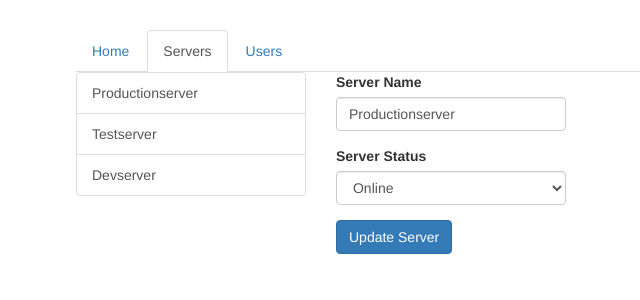
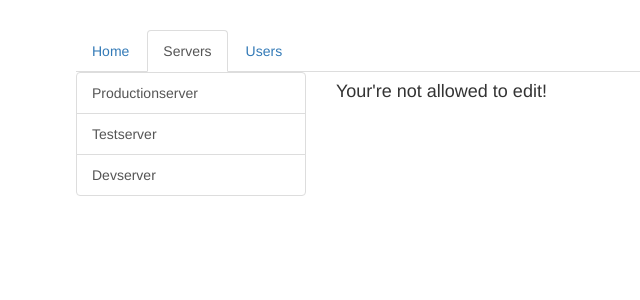
Before and after one commit to Lucaslandivar/Routing-app2, an Angular app in the folder routing-start/: page /servers/1/edit in a window 1280 px wide. Shown: the top 300 px of the page, without its empty margins (189-829 px from the left). Built offline with nearby package versions, Linux system fonts and the light colour scheme.

Commit message:
Using Query Parameters

```diff
--- a/routing-start/src/app/servers/edit-server/edit-server.component.html
+++ b/routing-start/src/app/servers/edit-server/edit-server.component.html
@@ -1,21 +1,22 @@
+<h4 *ngIf="!allowEdit">Your're not allowed to edit!</h4>
+<div *ngIf="allowEdit">
   <div class="form-group">
     <label for="name">Server Name</label>
     <input
       type="text"
       id="name"
       class="form-control"
-    [(ngModel)]="serverName">
+      [(ngModel)]="serverName"
+    />
   </div>
   <div class="form-group">
     <label for="status">Server Status</label>
-  <select
-    id="status"
-    class="form-control"
-    [(ngModel)]="serverStatus">
+    <select id="status" class="form-control" [(ngModel)]="serverStatus">
       <option value="online">Online</option>
       <option value="offline">Offline</option>
     </select>
   </div>
-<button
-  class="btn btn-primary"
-  (click)="onUpdateServer()">Update Server</button>
+  <button class="btn btn-primary" (click)="onUpdateServer()">
+    Update Server
+  </button>
+</div>
--- a/routing-start/src/app/servers/edit-server/edit-server.component.ts
+++ b/routing-start/src/app/servers/edit-server/edit-server.component.ts
@@ -1,7 +1,7 @@
 import { Component, OnInit } from '@angular/core';
 
 import { ServersService } from '../servers.service';
-import { ActivatedRoute } from '@angular/router';
+import { ActivatedRoute, Params } from '@angular/router';
 
 @Component({
   selector: 'app-edit-server',
@@ -12,6 +12,7 @@ export class EditServerComponent implements OnInit {
   server: { id: number; name: string; status: string };
   serverName = '';
   serverStatus = '';
+  allowEdit = false;
 
   constructor(
     private serversService: ServersService,
@@ -21,7 +22,9 @@ export class EditServerComponent implements OnInit {
   ngOnInit() {
     console.log(this.route.snapshot.queryParams);
     console.log(this.route.snapshot.fragment);
-    this.route.queryParams.subscribe();
+    this.route.queryParams.subscribe((queryParams: Params) => {
+      this.allowEdit = queryParams['allowEdit'] === '1' ? true : false;
+    });
     this.route.fragment.subscribe();
     this.server = this.serversService.getServer(1);
     this.serverName = this.server.name;
--- a/routing-start/src/app/servers/server/server.component.html
+++ b/routing-start/src/app/servers/server/server.component.html
@@ -1,2 +1,3 @@
 <h5>{{ server.name }}</h5>
 <p>Server status is {{ server.status }}</p>
+<button class="btn btn-primary" (click)="onEdit()">Edit Server</button>
--- a/routing-start/src/app/servers/server/server.component.ts
+++ b/routing-start/src/app/servers/server/server.component.ts
@@ -1,7 +1,7 @@
 import { Component, OnInit } from '@angular/core';
 
 import { ServersService } from '../servers.service';
-import { ActivatedRoute, Params } from '@angular/router';
+import { ActivatedRoute, Params, Router } from '@angular/router';
 
 @Component({
   selector: 'app-server',
@@ -13,7 +13,8 @@ export class ServerComponent implements OnInit {
 
   constructor(
     private serversService: ServersService,
-    private route: ActivatedRoute
+    private route: ActivatedRoute,
+    private router: Router
   ) {}
 
   ngOnInit() {
@@ -23,4 +24,8 @@ export class ServerComponent implements OnInit {
       this.server = this.serversService.getServer(+params['id']);
     });
   }
+
+  onEdit() {
+    this.router.navigate(['edit'], { relativeTo: this.route });
+  }
 }
--- a/routing-start/src/app/servers/servers.component.html
+++ b/routing-start/src/app/servers/servers.component.html
@@ -3,7 +3,7 @@
     <div class="list-group">
       <a
         [routerLink]="['/servers', server.id]"
-        [queryParams]="{ allowEdit: '1' }"
+        [queryParams]="{ allowEdit: server.id === 3 ? '1' : '0' }"
         [fragment]="loading"
         href="#"
         class="list-group-item"
```
Lines whose indentation alone changed are shown as unchanged.
